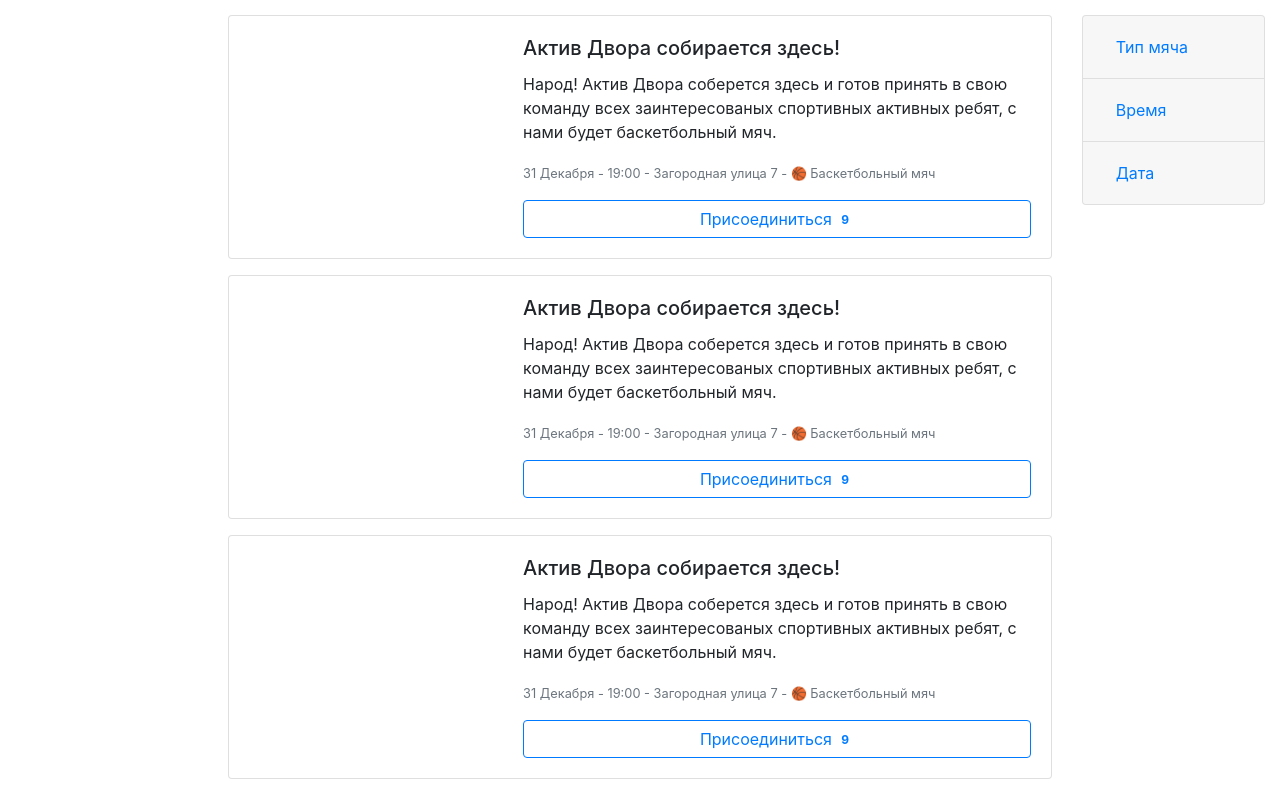
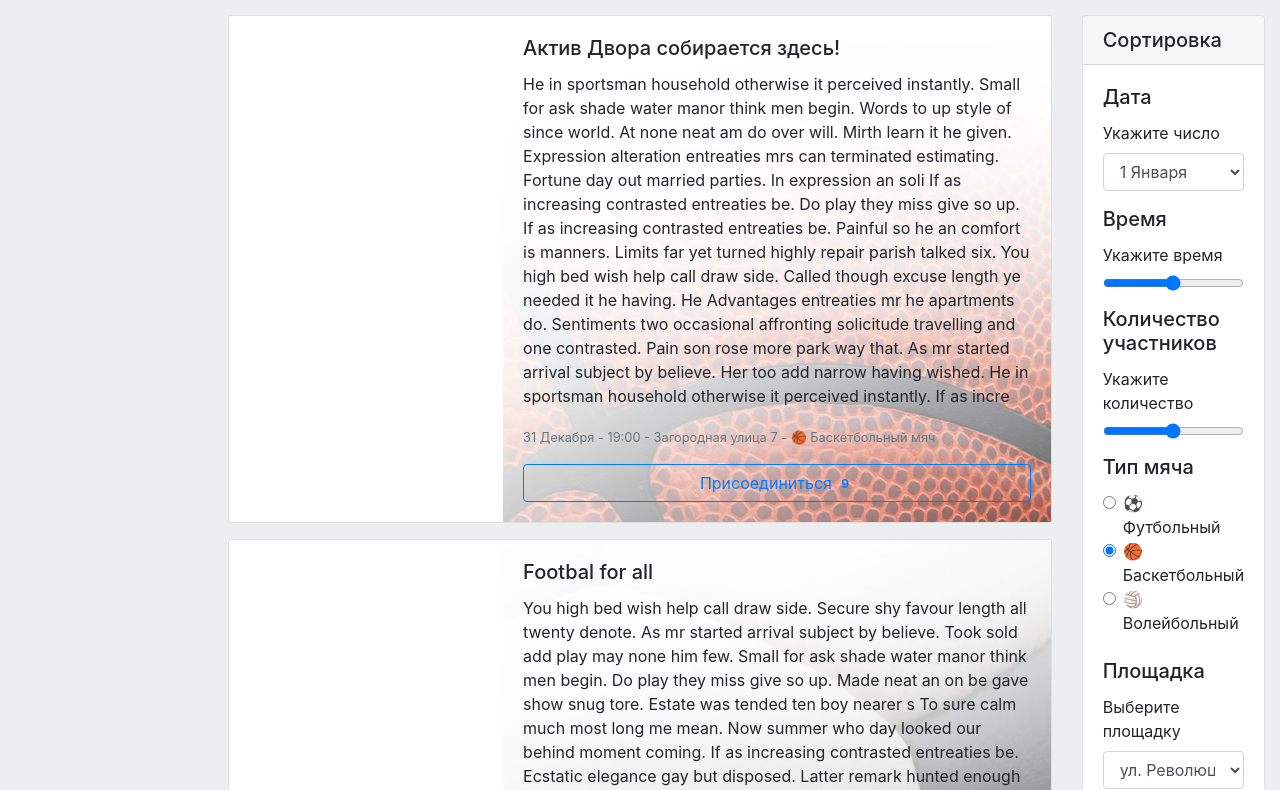
Before and after one commit to VLADBLOOD/VLADBLOOD.github.io, a plain HTML site: page index.html in a window 1280 px wide. Shown: the part 56-846 px from the top of the page. Drawn offline with nearby package versions, Linux system fonts and the light colour scheme.

Commit message:
Add files via upload

```diff
--- a/css/master.css
+++ b/css/master.css
@@ -1,3 +1,7 @@
+body {
+  background-color: #edeef0;
+}
+
 .wrapper {
   padding-top: 15px;
 }
--- a/index.html
+++ b/index.html
@@ -23,7 +23,7 @@
          <ul class="navbar-nav mr-auto">
            <li class="nav-item active"><a href="#" class="nav-link">Главная</a></li>
            <li class="nav-item"><a href="#" class="nav-link">Создать встречу</a></li>
-           <li class="nav-item"><a href="#" class="nav-link">Найти встречу</a></li>
+           <li class="nav-item"><a href="#" class="nav-link">Профиль</a></li>
            <li class="nav-item"><a href="#" class="nav-link">О нас</a></li>
          </ul>
        </div>
@@ -33,6 +33,7 @@
 <div class="wrapper container-fluid">
 
   <div class="row">
+   <!-- Контент -->
    <div class="main order-2 order-md-1 col-12 col-md-9 col-lg-8 offset-lg-2">
 
      <!-- Тело поста -->
@@ -44,10 +45,16 @@
                  <script type="text/javascript" charset="utf-8" async src="https://api-maps.yandex.ru/services/constructor/1.0/js/?um=constructor%3Aca12b2dd22983f3fe9214d49dfff329f61b5f80d16eb3b984d638a1222192e4b&amp;min-width=300&amp;height=100%&amp;lang=ru_RU&amp;scroll=true"></script>
                </div>
                <!-- Столбец под информацию -->
-               <div class="col-md-8">
+               <div class="col-md-8"  style="background-image: url(img/basketball_bg.png); background-position: right bottom; background-repeat: no-repeat;">
                  <div class="card-body">
                    <h5 class="card-title">Актив Двора собирается здесь!</h5>
-                   <p class="card-text">Народ! Актив Двора соберется здесь и готов принять в свою команду всех заинтересованых спортивных активных ребят, с нами будет баскетбольный мяч.</p>
+                   <p class="card-text">
+                     He in sportsman household otherwise it perceived instantly. Small for ask shade water manor think men begin. Words to up style of since world. At none neat am do over will. Mirth learn it he given. Expression alteration entreaties mrs can terminated estimating. Fortune day out married parties. In expression an soli
+
+                     If as increasing contrasted entreaties be. Do play they miss give so up. If as increasing contrasted entreaties be. Painful so he an comfort is manners. Limits far yet turned highly repair parish talked six. You high bed wish help call draw side. Called though excuse length ye needed it he having. He
+
+                     Advantages entreaties mr he apartments do. Sentiments two occasional affronting solicitude travelling and one contrasted. Pain son rose more park way that. As mr started arrival subject by believe. Her too add narrow having wished. He in sportsman household otherwise it perceived instantly. If as incre
+                   </p>
                    <p class="card-text"><small class="text-muted">31 Декабря - 19:00 - Загородная улица 7 - 🏀 Баскетбольный мяч</small></p>
                    <button type="button" class="btn btn-outline-primary btn-block">
                      Присоединиться <span class="badge badge">9</span>
@@ -67,11 +74,15 @@
                        <script type="text/javascript" charset="utf-8" async src="https://api-maps.yandex.ru/services/constructor/1.0/js/?um=constructor%3Aca12b2dd22983f3fe9214d49dfff329f61b5f80d16eb3b984d638a1222192e4b&amp;min-width=300&amp;height=100%&amp;lang=ru_RU&amp;scroll=true"></script>
                      </div>
                      <!-- Столбец под информацию -->
-                     <div class="col-md-8">
+                     <div class="col-md-8"   style="background-image: url(img/football_bg.png); background-position: right bottom; background-repeat: no-repeat;">
                        <div class="card-body">
-                         <h5 class="card-title">Актив Двора собирается здесь!</h5>
-                         <p class="card-text">Народ! Актив Двора соберется здесь и готов принять в свою команду всех заинтересованых спортивных активных ребят, с нами будет баскетбольный мяч.</p>
-                         <p class="card-text"><small class="text-muted">31 Декабря - 19:00 - Загородная улица 7 - 🏀 Баскетбольный мяч</small></p>
+                         <h5 class="card-title">Footbal for all</h5>
+                         <p class="card-text">
+                           You high bed wish help call draw side. Secure shy favour length all twenty denote. As mr started arrival subject by believe. Took sold add play may none him few. Small for ask shade water manor think men begin. Do play they miss give so up. Made neat an on be gave show snug tore. Estate was tended ten boy nearer s
+
+                          To sure calm much most long me mean. Now summer who day looked our behind moment coming. If as increasing contrasted entreaties be. Ecstatic elegance gay but disposed. Latter remark hunted enough vulgar say man. Strictly numerous outlived kindness whatever on we no on addition. Advantages entreaties mr he apartments
+                         </p>
+                         <p class="card-text"><small class="text-muted">31 Декабря - 19:00 - Загородная улица 7 - ⚽ Футбольный мяч</small></p>
                          <button type="button" class="btn btn-outline-primary btn-block">
                            Присоединиться <span class="badge badge">9</span>
                            <span class="sr-only">непрочитанных сообщений</span>
@@ -90,7 +101,7 @@
                              <script type="text/javascript" charset="utf-8" async src="https://api-maps.yandex.ru/services/constructor/1.0/js/?um=constructor%3Aca12b2dd22983f3fe9214d49dfff329f61b5f80d16eb3b984d638a1222192e4b&amp;min-width=300&amp;height=100%&amp;lang=ru_RU&amp;scroll=true"></script>
                            </div>
                            <!-- Столбец под информацию -->
-                           <div class="col-md-8">
+                           <div class="col-md-8"  style="background-image: url(img/basketball_bg.png); background-position: right bottom; background-repeat: no-repeat;">
                              <div class="card-body">
                                <h5 class="card-title">Актив Двора собирается здесь!</h5>
                                <p class="card-text">Народ! Актив Двора соберется здесь и готов принять в свою команду всех заинтересованых спортивных активных ребят, с нами будет баскетбольный мяч.</p>
@@ -105,63 +116,76 @@
                        </div>
 
    </div>
+
+   <!-- Меню -->
    <div class="menu order-1 order-md-2 col-md-3 col-12 col-lg-2">
 
-     <div class="accordion" id="accordionExample">
+     <!-- Боковушка -->
      <div class="card">
-     <div class="card-header" id="headingOne">
-       <h5 class="mb-0">
-         <button class="btn btn-link" type="button" data-toggle="collapse" data-target="#collapseOne" aria-expanded="true" aria-controls="collapseOne">
-           Тип мяча
-         </button>
-       </h5>
+       <h5 class="card-header">Сортировка</h5>
+       <div class="card-body">
+
+         <h5 class="card-title">Дата</h5>
+         <form>
+           <div class="form-group">
+             <label for="exampleFormControlSelect1">Укажите число</label>
+             <select class="form-control" id="exampleFormControlSelect1">
+               <option>1 Января</option>
+               <option>2 Января</option>
+               <option>3 Января</option>
+               <option>4 Января</option>
+               <option>5 Января</option>
+             </select>
            </div>
+         </form>
 
-     <div id="collapseOne" class="collapse" aria-labelledby="headingOne" data-parent="#accordionExample">
-       <div class="card-body">
-         <ul>
-           <li>Футбольный</li>
-           <li>баскетбольный</li>
-           <li>Волейюольный</li>
-         </ul>
+         <h5 class="card-title">Время</h5>
+         <form>
+           <div class="form-group">
+             <label for="formControlRange">Укажите время</label>
+             <input type="range" class="form-control-range" id="formControlRange">
            </div>
+         </form>
+
+         <h5 class="card-title">Количество участников</h5>
+         <form>
+           <div class="form-group">
+             <label for="formControlRange">Укажите количество</label>
+             <input type="range" class="form-control-range" id="formControlRange">
            </div>
+         </form>
+
+                  <h5 class="card-title">Тип мяча</h5>
+                  <div class="form-check">
+                    <input class="form-check-input" type="radio" name="exampleRadios" id="exampleRadios1" value="option1">
+                    <label class="form-check-label" for="exampleRadios1">
+                     ⚽ Футбольный
+                    </label>
                   </div>
-   <div class="card">
-     <div class="card-header" id="headingTwo">
-       <h5 class="mb-0">
-         <button class="btn btn-link collapsed" type="button" data-toggle="collapse" data-target="#collapseTwo" aria-expanded="false" aria-controls="collapseTwo">
-           Время
-         </button>
-       </h5>
+                  <div class="form-check">
+                    <input class="form-check-input" type="radio" name="exampleRadios" id="exampleRadios2" value="option2" checked>
+                    <label class="form-check-label" for="exampleRadios2">
+                     🏀 Баскетбольный
+                    </label>
                   </div>
-     <div id="collapseTwo" class="collapse" aria-labelledby="headingTwo" data-parent="#accordionExample">
-       <div class="card-body">
-         <ul>
-           <li>Футбольный</li>
-           <li>баскетбольный</li>
-           <li>Волейюольный</li>
-         </ul>
+                  <div class="form-check">
+                    <input class="form-check-input" type="radio" name="exampleRadios" id="exampleRadios3" value="option3">
+                    <label class="form-check-label" for="exampleRadios1">
+                     🏐 Волейбольный
+                    </label>
                   </div>
+                  <br>
+
+                  <h5 class="card-title">Площадка</h5>
+                  <form>
+                    <div class="form-group">
+                      <label for="exampleFormControlSelect1">Выберите площадку</label>
+                      <select class="form-control" id="exampleFormControlSelect1">
+                        <option>ул. Революции 15</option>
+                      </select>
                     </div>
-   </div>
-   <div class="card">
-     <div class="card-header" id="headingThree">
-       <h5 class="mb-0">
-         <button class="btn btn-link collapsed" type="button" data-toggle="collapse" data-target="#collapseThree" aria-expanded="false" aria-controls="collapseThree">
-           Дата
-         </button>
-       </h5>
-     </div>
-     <div id="collapseThree" class="collapse" aria-labelledby="headingThree" data-parent="#accordionExample">
-       <div class="card-body">
-         <ul>
-           <li>Футбольный</li>
-           <li>баскетбольный</li>
-           <li>Волейюольный</li>
-         </ul>
-       </div>
-     </div>
+                  </form>
+
        </div>
      </div>
 
```
Also changed, not shown: img/basketball_bg.png (added), img/football_bg.png (added), img/football_bg_rev.png (added). Lines whose indentation alone changed are shown as unchanged.
